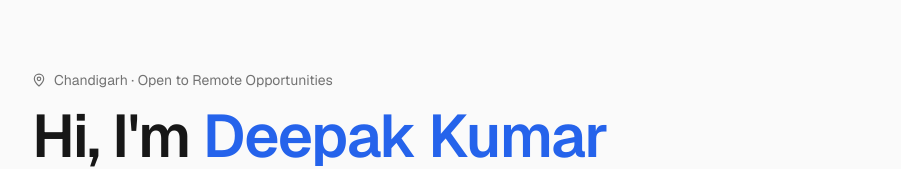
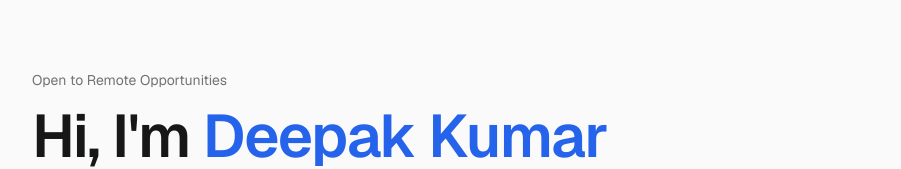
Before and after one commit to Deepakk2104/devfolio, a Next.js app: page / in a window 1280 px wide. Shown: the part 123-292 px from the top of the page, without its empty margins (184-1085 px from the left). Built offline with nearby package versions, Linux system fonts and the light colour scheme.

Commit message:
Remove profile location from resume, hero, and contact

```diff
--- a/src/components/Contact.tsx
+++ b/src/components/Contact.tsx
@@ -1,7 +1,7 @@
 "use client";
 
 import { useState } from "react";
-import { Loader2, Mail, MapPin, Send } from "lucide-react";
+import { Loader2, Mail, Send } from "lucide-react";
 import { FaGithub, FaLinkedin } from "react-icons/fa";
 import { profile } from "@/data/resume";
 
@@ -97,8 +97,7 @@ export default function Contact() {
             </a>
           ))}
           <p className="flex items-center gap-2 pt-2 text-sm text-muted">
-            <MapPin size={14} />
-            {profile.location}, India — {profile.availability}.
+            {profile.availability}.
           </p>
         </div>
 
--- a/src/components/Hero.tsx
+++ b/src/components/Hero.tsx
@@ -1,4 +1,4 @@
-import { ArrowDown, Mail, MapPin } from "lucide-react";
+import { ArrowDown, Mail } from "lucide-react";
 import { FaGithub, FaLinkedin } from "react-icons/fa";
 import { profile } from "@/data/resume";
 
@@ -9,8 +9,7 @@ export default function Hero() {
   return (
     <section className="mx-auto flex w-full max-w-4xl flex-col px-6 pt-24 pb-16 sm:pt-32">
       <p className="mb-4 flex items-center gap-2 text-sm text-muted">
-        <MapPin size={14} />
-        {profile.location} · {profile.availability}
+        {profile.availability}
       </p>
 
       <h1 className="text-4xl font-semibold tracking-tight sm:text-6xl">
--- a/src/data/resume.ts
+++ b/src/data/resume.ts
@@ -1,7 +1,6 @@
 export const profile = {
   name: "Deepak Kumar",
   role: "Full Stack Developer",
-  location: "Chandigarh",
   email: "deepakk12435@gmail.com",
   github: "https://github.com/Deepakk2104",
   linkedin: "https://www.linkedin.com/in/deepakk2104/",
```
